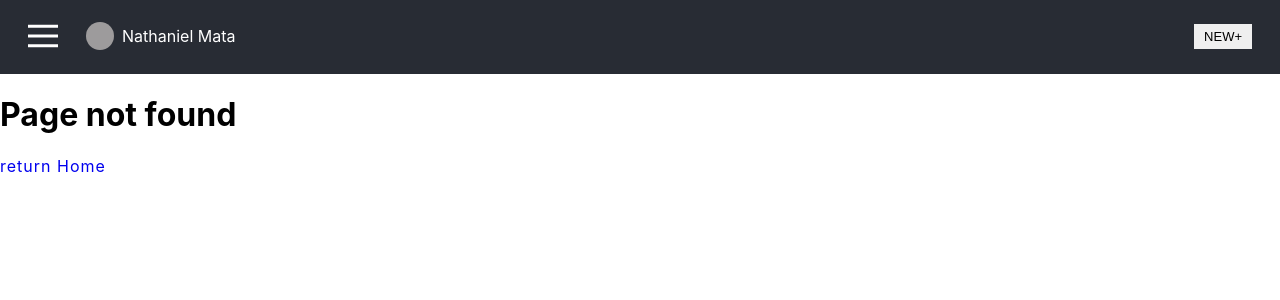
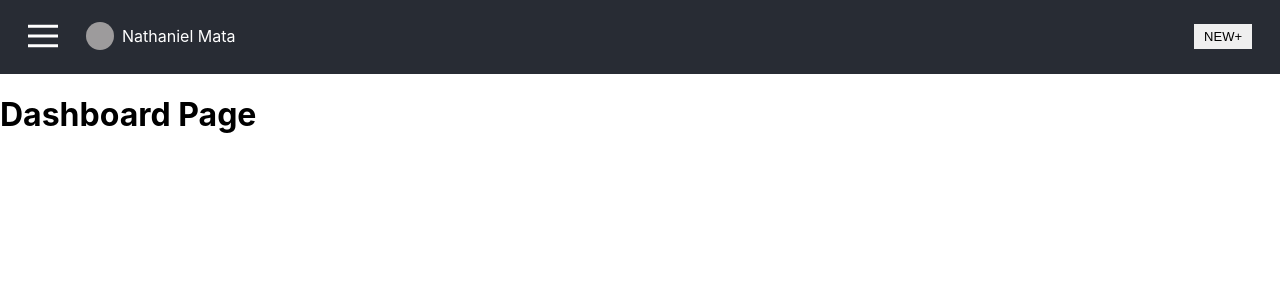
Before and after one commit to nathanielmata/markdown-notes-capstone-client, a React (Create React App) app: page / in a window 1280 px wide. Before the commit this address had no page. Shown: the top 300 px of the page. Built offline with nearby package versions, Linux system fonts and the light colour scheme; the HTML template or start-up script is replaced by a standard one.

Commit message:
add dashoard route

```diff
--- a/src/App.js
+++ b/src/App.js
@@ -4,6 +4,7 @@ import Header from './components/Header';
 import Sidebar from './components/Sidebar';
 import NoteCreate from './components/NoteCreate';
 import NoteUpdate from './components/NoteUpdate';
+import Dashboard from './components/Dashboard';
 import NotFound from './components/NotFound';
 import MarkdownNotesContext from './MarkdownNotesContext';
 import NOTES from './seeds/seeds.notes';
@@ -59,8 +60,8 @@ class App extends React.Component {
             <BrowserRouter>
               <MarkdownNotesContext.Provider value={contextValue}>
                 <Switch>
-                  {/* <Route exact path="/" component={Dashboard}/>
-                  <Route exact path="/profile/:id" component={Profile}/> */}
+                  <Route exact path="/" component={Dashboard}/>
+                  {/* <Route exact path="/profile/:id" component={Profile}/> */}
                   <Route exact path="/note/new" component={NoteCreate} />
                   <Route path="/note/:id" component={NoteUpdate}/>
                   <Route component={NotFound} />
--- /dev/null
+++ b/src/components/Dashboard.js
@@ -0,0 +1,9 @@
+import React from 'react';
+
+const Dashboard = () => (
+  <div>
+    <h1>Dashboard Page</h1>
+  </div>
+);
+
+export default Dashboard
```
Also changed, not shown: src/components/Dashboard.css (added).
